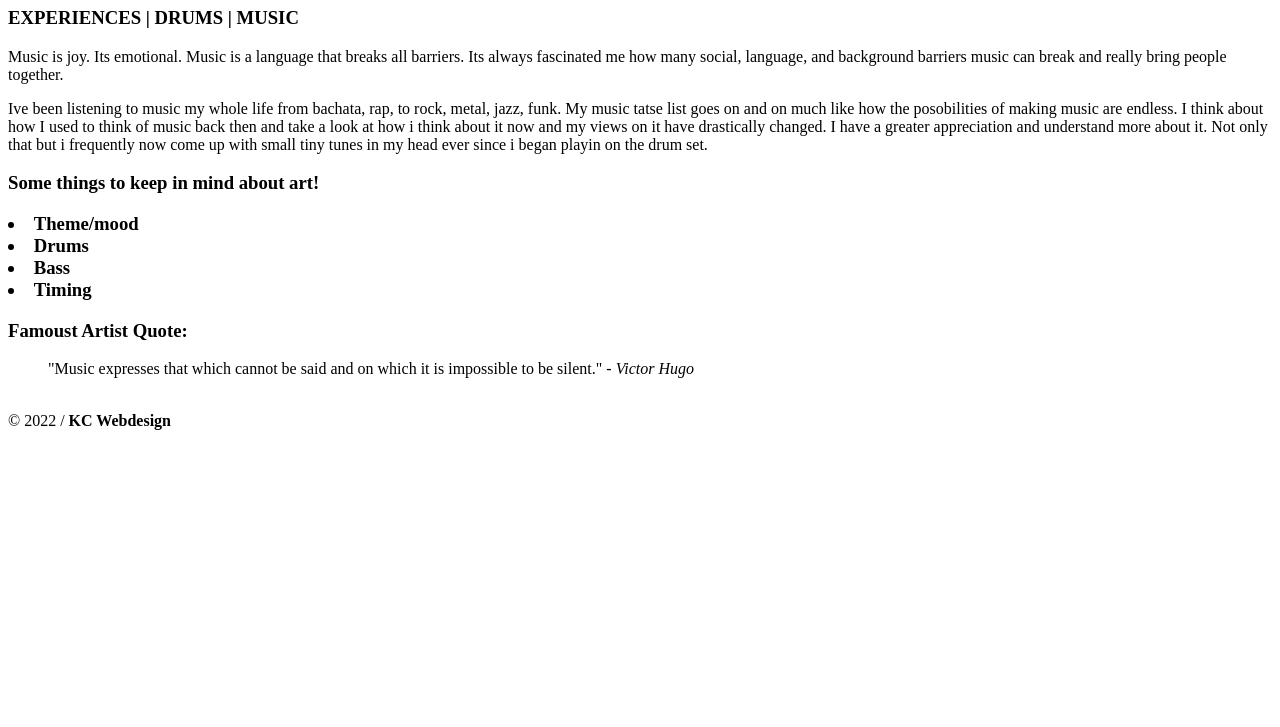
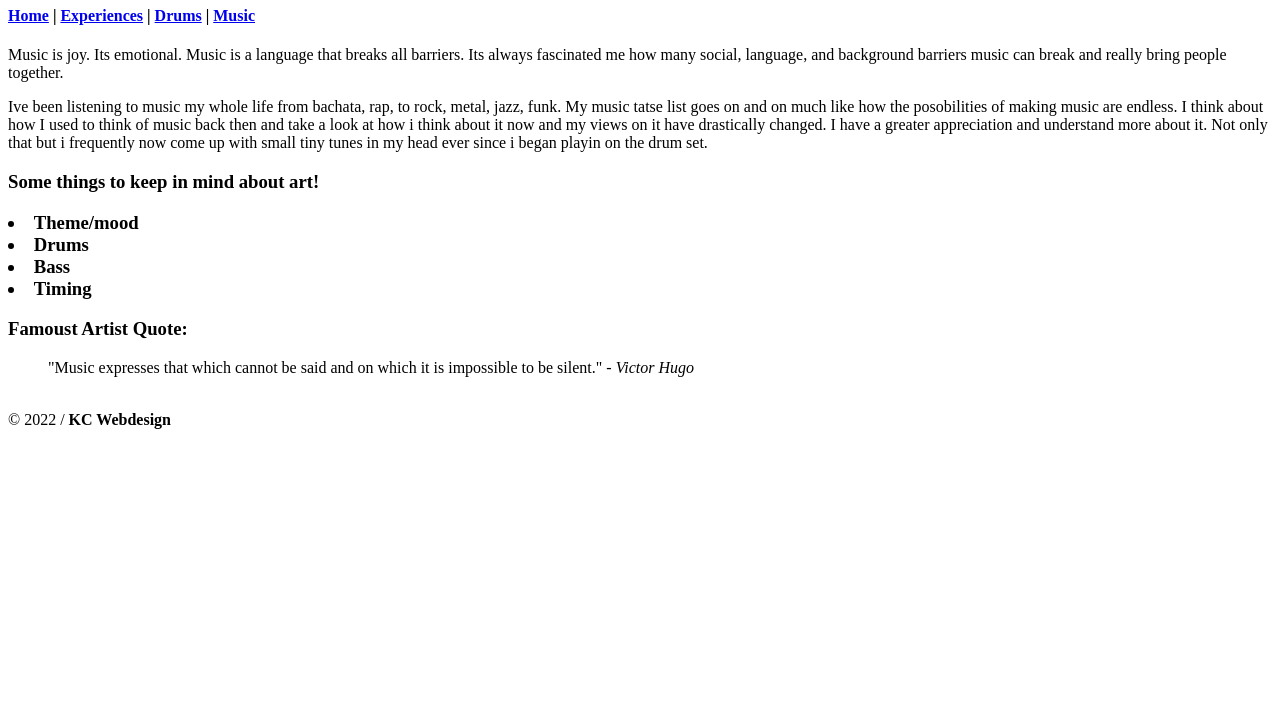
Before and after one commit to KEBBIN-H/MUSIC, a plain HTML site: page index.html in a window 1280 px wide. Shown: the part 73-800 px from the top of the page. Drawn offline with Linux system fonts and the light colour scheme.

Commit message:
Update index.html

```diff
--- a/index.html
+++ b/index.html
@@ -6,7 +6,9 @@
 </head>
 <body>
 <header><h1>"MUSIC"</h1></header>
-<nav><h3>EXPERIENCES | DRUMS | MUSIC</h3></nav>
+<nav>
+<h4><a href="index.html">Home</a> | <a href="experiences.html">Experiences</a> | <a href="drums.html">Drums</a> | <a href="music.html">Music</a>
+</nav>
 <main>
 <p>Music is joy. Its emotional. Music is a language that breaks all barriers. Its always fascinated me how many social, language, and background barriers music can break and really bring people together.</p>
 <p>Ive been listening to music my whole life from bachata, rap, to rock, metal, jazz, funk. My music tatse list goes on and on much like how the posobilities of making music are endless. I think about how I used to think of music back then and take a look at how i think about it now and my views on it have drastically changed. I have a greater appreciation and understand more about it. Not only that but i frequently now come up with small tiny tunes in my head ever since i began playin on the drum set.</p>
```
